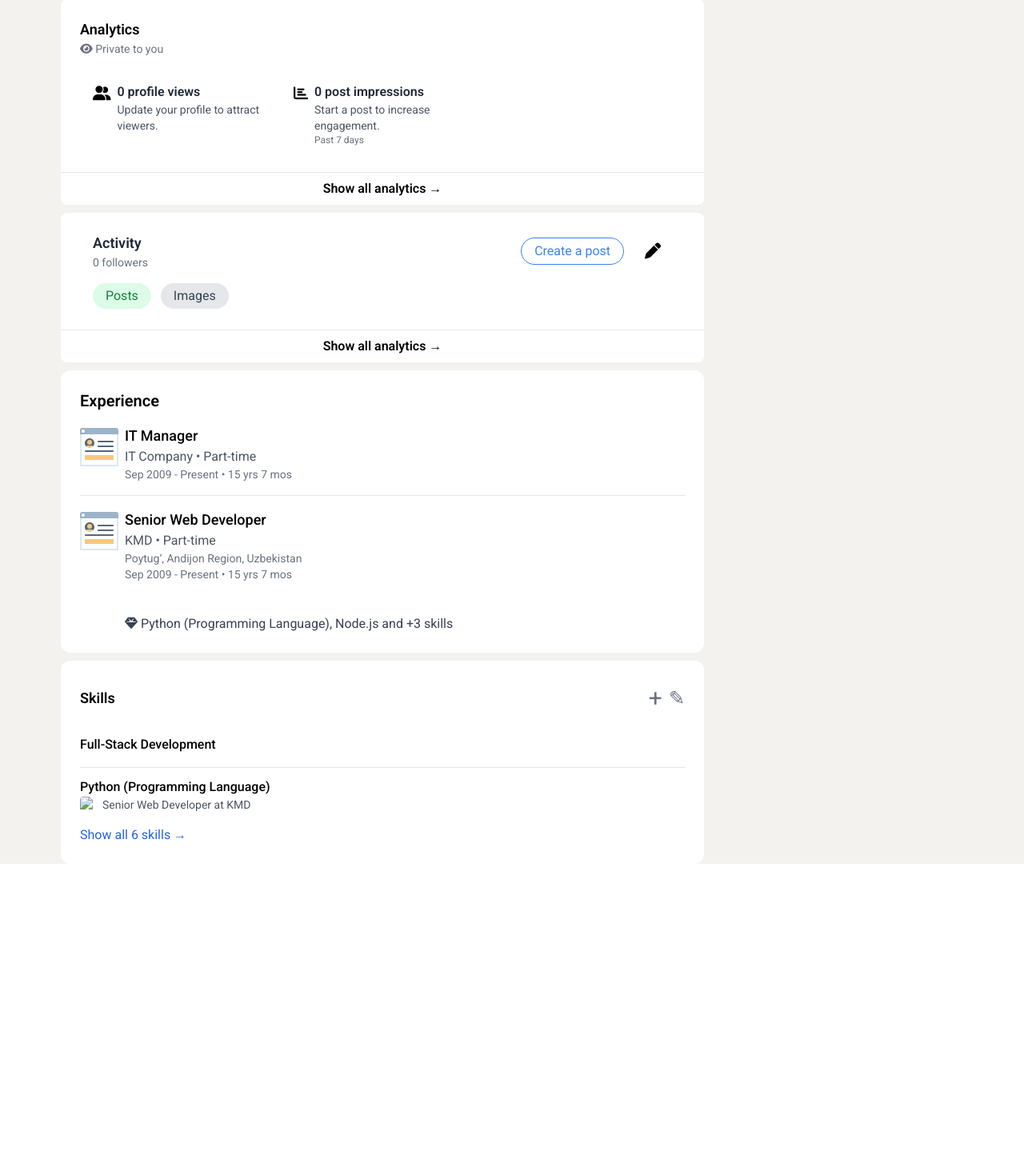
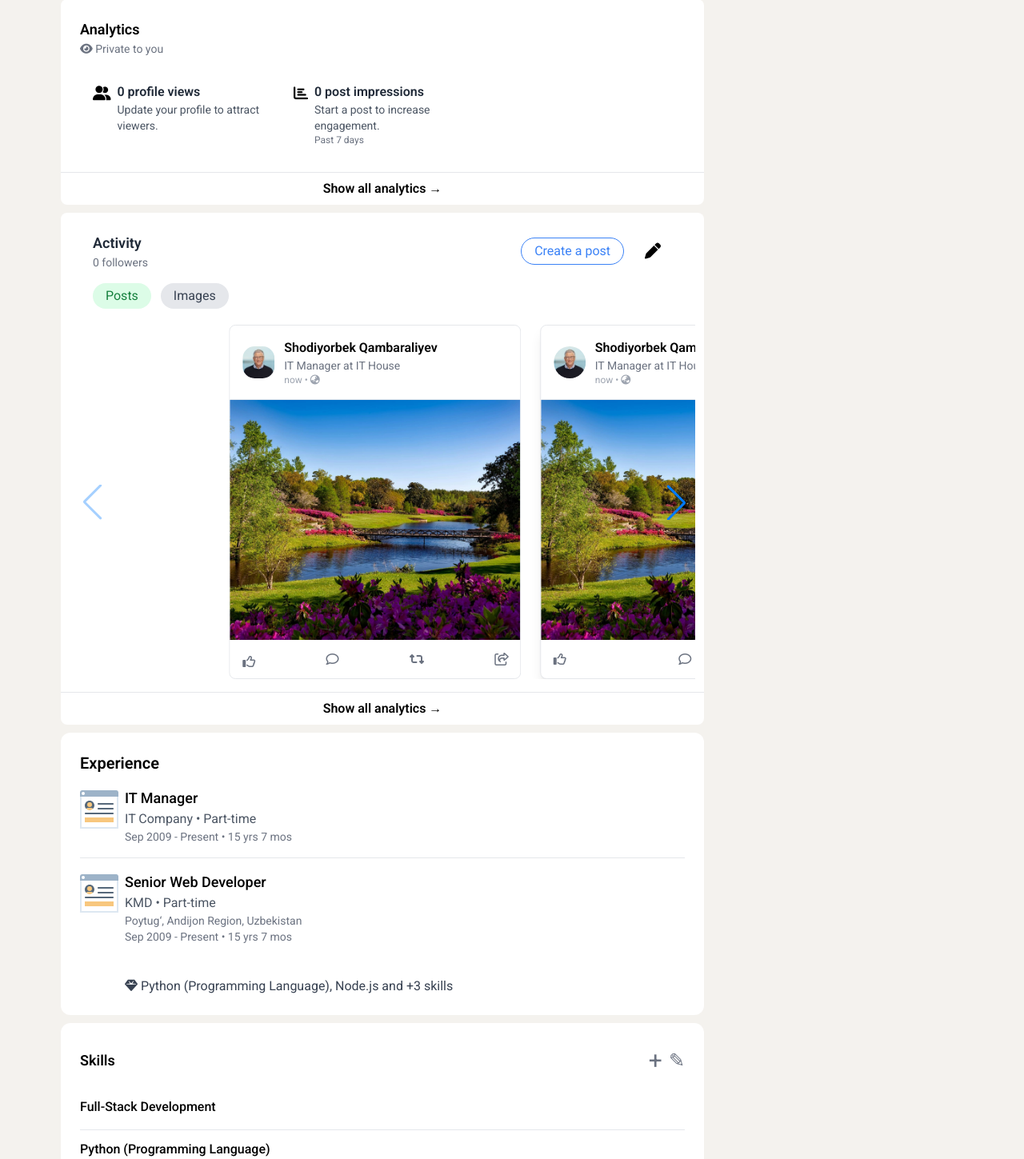
Before and after one commit to ShodiyorbekQambaraliyev/LinkedIn, a Django app: template Authentication/templates/profile.html in a window 1280 px wide. Shown: the part 744-2193 px from the top of the page at 80% size. Before the commit the page ends 1824 px from the top, so only its background shows below. Run offline with Django 5.2, Linux system fonts and the light colour scheme; the template is opened without the code that fills it: values that come from a table or form of the project are taken from there, others are empty; data comes from the database, SQL or seed files in the repository; some libraries are stand-ins or nearby versions.

Commit message:
profile qismida qoyilgan postlarni koradigon joyni bolayotgan hatoliklari togirlandii

```diff
--- a/Authentication/templates/profile.html
+++ b/Authentication/templates/profile.html
@@ -111,53 +111,65 @@
                     <button class="bg-gray-200 text-gray-700 px-4 py-1 rounded-full">Images</button>
                 </div>
 
-                <swiper-container class="mySwiper mt-[10px] w-[777px] flex" slides-per-view="2" centered-slides="true" navigation="true">
-                    <swiper-slide class="">
+                <swiper-container class="mySwiper mt-[20px] w-[777px] flex" slides-per-view="2" centered-slides="true" navigation="true">
+                    <swiper-slide>
                         <div class="absolute z-[-100] bg-white rounded-lg overflow-hidden w-[365px] border">
-                            {% for profil in profil %}
                             <div class="flex items-center p-4 border-b">
-                                <img src="{{ profil.img.url }}" class="w-10 h-10 rounded-[15px] mr-3" alt="Profile">
+                                <img src="{% static 'img/achkili_chol.jpeg' %}" class="w-10 h-10 rounded-[15px] mr-3" alt="Profile">
                                 <div>
-                                    <p class="font-semibold">{{ profil.fullname }}</p>
-                                    <p class="text-gray-500 text-sm">{{ profil.location }}</p>
-                                    <p class="text-gray-400 text-xs">{{ profil.bio }}<i class="fa-solid fa-earth-asia"></i></p>
+                                    <p class="font-semibold">Shodiyorbek Qambaraliyev</p>
+                                    <p class="text-gray-500 text-sm">IT Manager at IT House</p>
+                                    <p class="text-gray-400 text-xs">now • <i class="fa-solid fa-earth-asia"></i></p>
                                 </div>
                             </div>
-                            {% endfor %}
+                            <div class="w-full h-[300px] bg-cover bg-center" style="background-image: url('{% static "img/pexels-pixabay-158063.jpg" %}');"></div>
+                            <div class="flex justify-between text-gray-500 p-4">
+                                <div class="w-[16px] h-[16px] group">
+                                    <i class="fa-regular fa-thumbs-up cursor-pointer group-hover:text-red-500"></i>
+                                </div>
 
-                            {% for posts in posts %}
-                            <div class="w-full h-[300px] bg-cover bg-center" style="background-image: url('{{ posts.image }}');"></div>
+                                <i class="fa-regular fa-comment cursor-pointer hover:text-green-500"></i>
+                                <i class="fa-solid fa-retweet cursor-pointer hover:text-red-500"></i>
+                                <i class="w-[16px] h-[16px] fa-regular fa-share-from-square cursor-pointer hover:text-red-500 " ></i>
+                            </div>
+                        </div>
+                    </swiper-slide>
+
+                    <swiper-slide>
+                        <div class="bg-white shadow-lg rounded-lg overflow-hidden w-[365px] border">
+                            <div class="flex items-center p-4 border-b">
+                                <img src="{% static 'img/achkili_chol.jpeg' %}" class="w-10 h-10 rounded-full mr-3" alt="Profile">
+                                <div>
+                                    <p class="font-semibold">Shodiyorbek Qambaraliyev</p>
+                                    <p class="text-gray-500 text-sm">IT Manager at IT House</p>
+                                    <p class="text-gray-400 text-xs">now • <i class="fa-solid fa-earth-asia"></i></p>
+                                </div>
+                            </div>
+                            <div class="w-full h-[300px] bg-cover bg-center" style="background-image: url('{% static "img/pexels-pixabay-158063.jpg" %}');"></div>
                             <div class="flex justify-between text-gray-500 p-4">
                                 <i class="fa-regular fa-thumbs-up cursor-pointer hover:text-blue-500"></i>
                                 <i class="fa-regular fa-comment cursor-pointer hover:text-green-500"></i>
-                                <i class="fa-solid fa-retweet cursor-pointer hover:text-emerald-700"></i>
-                                <i class="w-[16px] h-[16px] fa-regular fa-share-from-square cursor-pointer hover:text-red-500 " ></i>
+                                <i class="fa-regular fa-share-from-square cursor-pointer hover:text-red-500"></i>
                             </div>
-                            {% endfor %}
                         </div>
                     </swiper-slide>
-                    <swiper-slide class="">
-                        <div class="absolute z-[-100] bg-white rounded-lg overflow-hidden w-[365px] border">
-                            {% for profil in profil %}
+
+                    <swiper-slide>
+                        <div class="bg-white shadow-lg rounded-lg overflow-hidden w-[365px] border">
                             <div class="flex items-center p-4 border-b">
-                                <img src="{{ profil.img.url }}" class="w-10 h-10 rounded-[15px] mr-3" alt="Profile">
+                                <img src="{% static 'img/achkili_chol.jpeg' %}" class="w-10 h-10 rounded-full mr-3" alt="Profile">
                                 <div>
-                                    <p class="font-semibold">{{ profil.fullname }}</p>
-                                    <p class="text-gray-500 text-sm">{{ profil.location }}</p>
-                                    <p class="text-gray-400 text-xs">{{ profil.bio }}<i class="fa-solid fa-earth-asia"></i></p>
+                                    <p class="font-semibold">Shodiyorbek Qambaraliyev</p>
+                                    <p class="text-gray-500 text-sm">IT Manager at IT House</p>
+                                    <p class="text-gray-400 text-xs">now • <i class="fa-solid fa-earth-asia"></i></p>
                                 </div>
                             </div>
-                            {% endfor %}
-
-                            {% for posts in posts %}
-                            <div class="w-full h-[300px] bg-cover bg-center" style="background-image: url('{{ posts.image }}');"></div>
+                            <div class="w-full h-[300px] bg-cover bg-center" style="background-image: url('{% static "img/pexels-pixabay-158063.jpg" %}');"></div>
                             <div class="flex justify-between text-gray-500 p-4">
                                 <i class="fa-regular fa-thumbs-up cursor-pointer hover:text-blue-500"></i>
                                 <i class="fa-regular fa-comment cursor-pointer hover:text-green-500"></i>
-                                <i class="fa-solid fa-retweet cursor-pointer hover:text-emerald-700"></i>
-                                <i class="w-[16px] h-[16px] fa-regular fa-share-from-square cursor-pointer hover:text-red-500 " ></i>
+                                <i class="fa-regular fa-share-from-square cursor-pointer hover:text-red-500"></i>
                             </div>
-                            {% endfor %}
                         </div>
                     </swiper-slide>
                 </swiper-container>
@@ -166,6 +178,7 @@
                     const swiperEl = document.querySelector('swiper-container');
                     const swiper = swiperEl.swiper;
                 </script>
+
             </div>
             <div class="mt-4 border-t text-center hover:bg-gray-100 duration-300">
                 <button class="w-full py-2 font-semibold">Show all analytics →</button>
```
